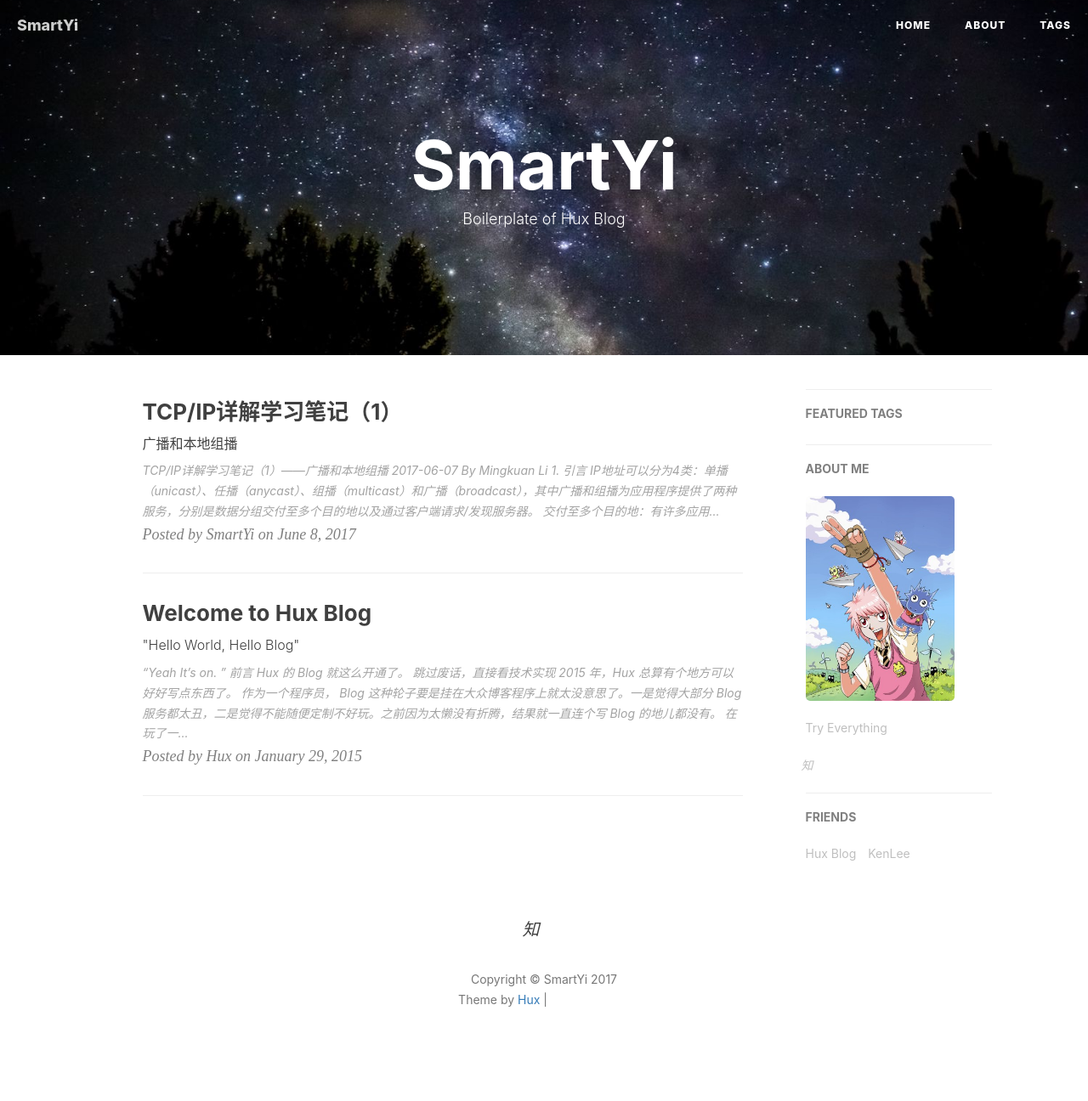
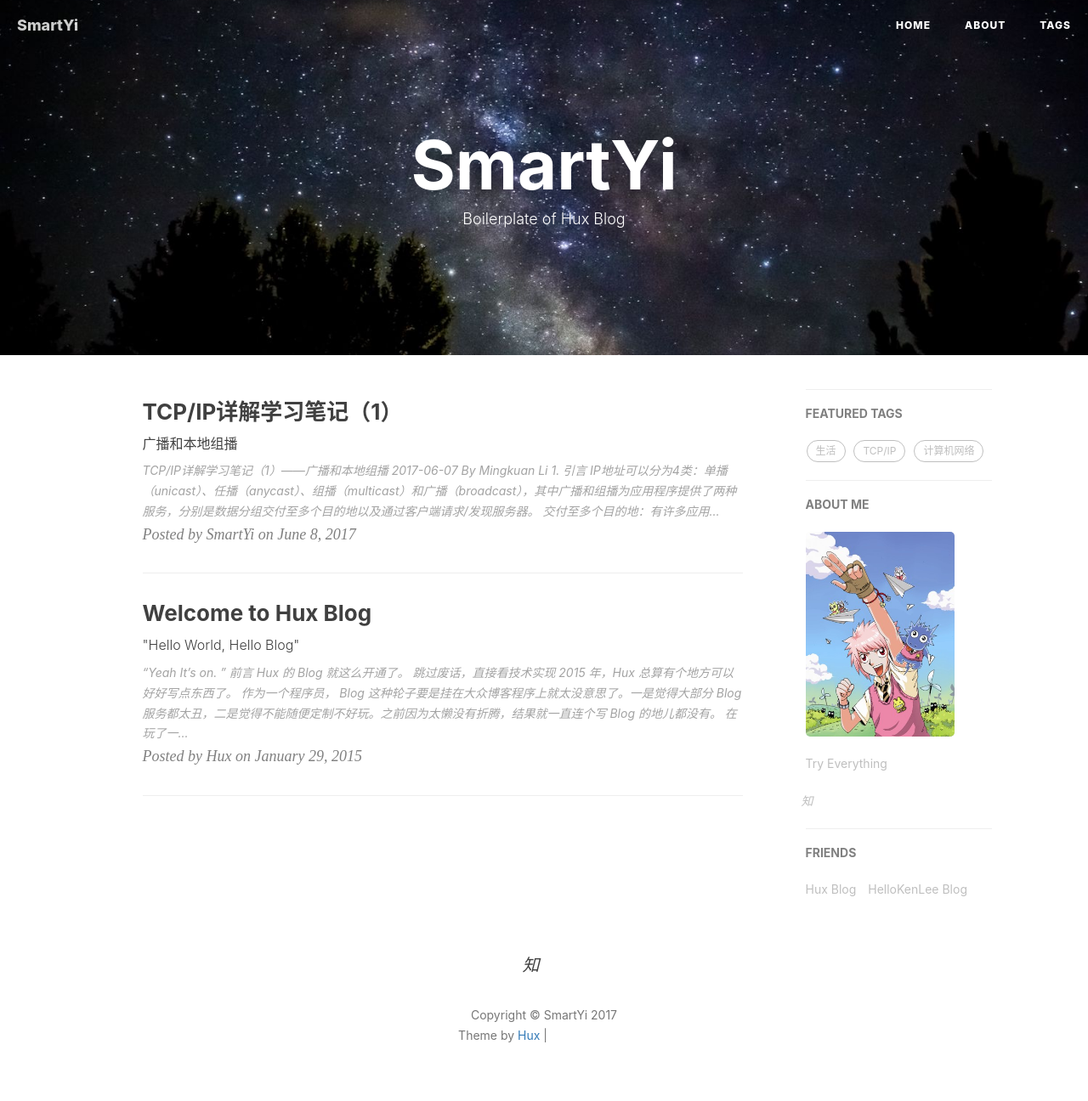
Before and after one commit to WideLee/widelee.github.io, a Jekyll site: the page built from index.html, in a window 1280 px wide. Shown: the whole page at 85% size. Built offline with Jekyll 4.4.1, drawn with Linux system fonts in a browser that asks for light colours; the list of posts is cut into pages by our own code; before the commit the page ends 1254 px from its top, so only the background shows below that; grey boxes are pictures that could not be loaded.

Commit message:
update configuration

```diff
--- a/_config.yml
+++ b/_config.yml
@@ -78,7 +78,7 @@ sidebar-avatar: /img/avatar-limk.jpg      # use absolute URL, seeing it's used i
 
 # Featured Tags
 featured-tags: true                     # whether or not using Feature-Tags
-featured-condition-size: 1              # A tag will be featured if the size of it is more than this condition value
+featured-condition-size: 0              # A tag will be featured if the size of it is more than this condition value
 
 
 
@@ -88,7 +88,7 @@ friends: [
          title: "Hux Blog",
          href: "http://huangxuan.me"
     },{
-         title: "KenLee",
+         title: "HelloKenLee Blog",
          href: "https://hellokenlee.github.io/"
     }
     # ,{
--- a/_posts/2017-06-08-tcpip-1.markdown
+++ b/_posts/2017-06-08-tcpip-1.markdown
@@ -6,7 +6,7 @@ date:       2017-06-08
 author:     "SmartYi"
 header-img: "img/in-post/tcp-ip-1/head.jpg"
 tags:
-    - tcp/ip
+    - TCP/IP
     - 计算机网络
 ---
 
```
